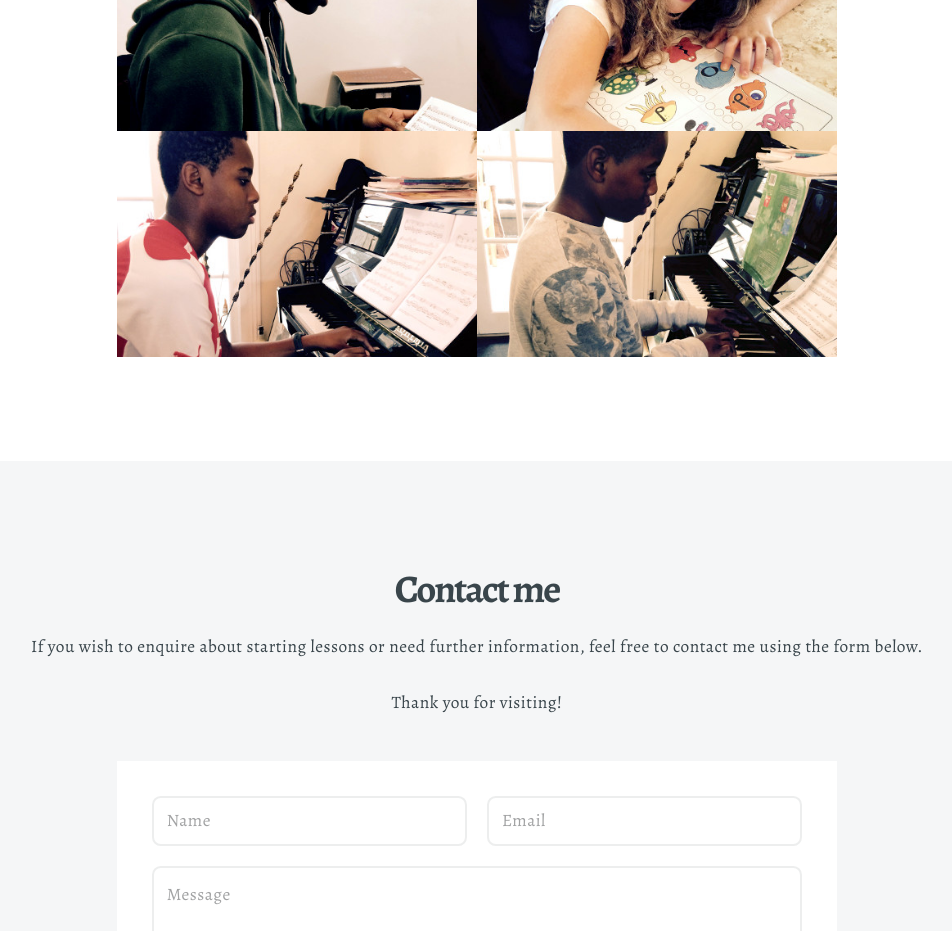
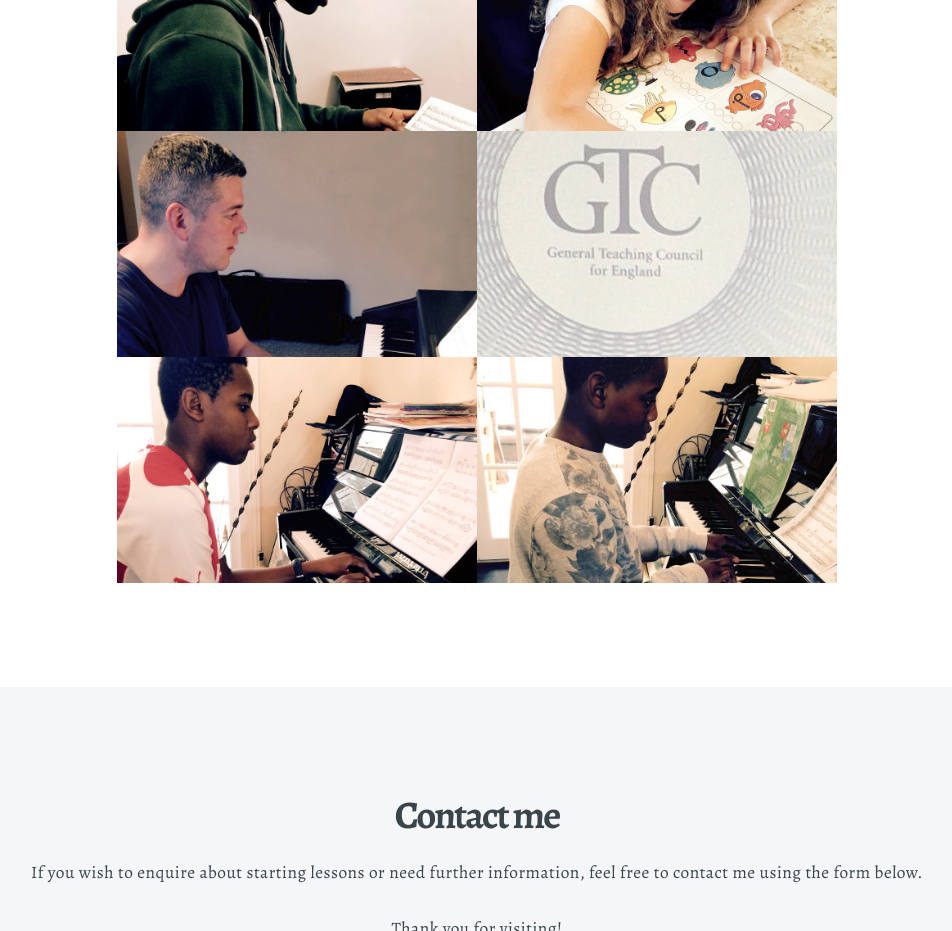
Before and after one commit to belenyesia/belenyesia.github.io, a plain HTML site: page index.html in a window 1280 px wide. Shown: the part 3320-4251 px from the top of the page, without its empty margins (163-1115 px from the left). Drawn offline with nearby package versions, Linux system fonts and the light colour scheme.

Commit message:
Student image added.

```diff
--- a/index.html
+++ b/index.html
@@ -120,6 +120,10 @@
 								<div class="6u"><a href="images/fulls/05.jpg" class="image fit from-right"><img src="images/thumbs/05.jpg" title="Nez Sin learning music theory" alt="" /></a></div>
 							</div>
 							<div class="row 0% images">
+								<div class="6u"><a href="images/fulls/10.jpg" class="image fit from-left"><img src="images/thumbs/10.jpg" title="Jason Cadden practicing chords with the Kod&aacute;ly method" alt="" /></a></div>
+								<div class="6u"><a href="images/fulls/06.jpg" class="image fit from-right"><img src="images/thumbs/06.jpg" title="GTC" alt="" /></a></div>
+							</div>
+							<div class="row 0% images">
 								<div class="6u"><a href="images/fulls/08.jpg" class="image fit from-left"><img src="images/thumbs/08.jpg" title="Piano lesson with Jayden" alt="" /></a></div>
 								<div class="6u"><a href="images/fulls/09.jpg" class="image fit from-right"><img src="images/thumbs/09.jpg" title="Piano lesson with Jamal" alt="" /></a></div>
 							</div>
```
Also changed, not shown: images/_originals/jason.jpg (added), images/fulls/10.jpg (added), images/thumbs/10.jpg (added), 2 other files.
